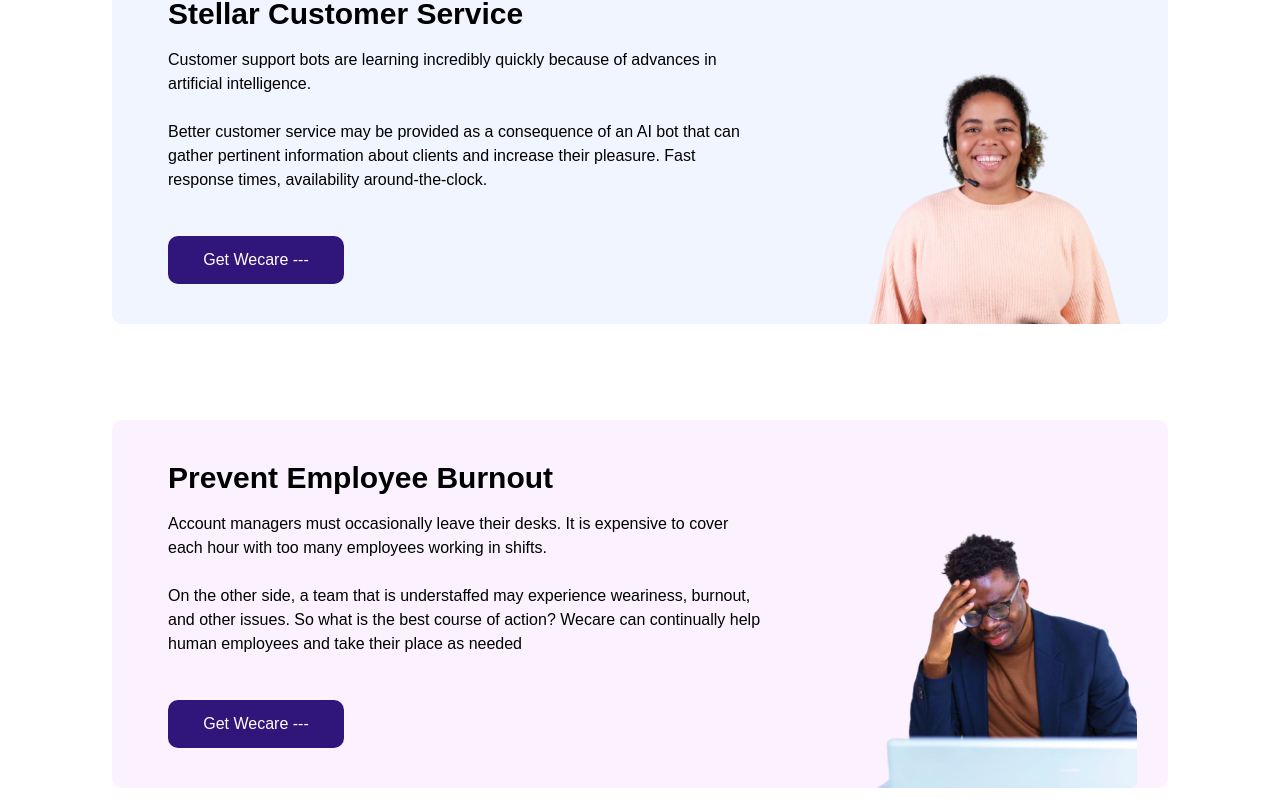
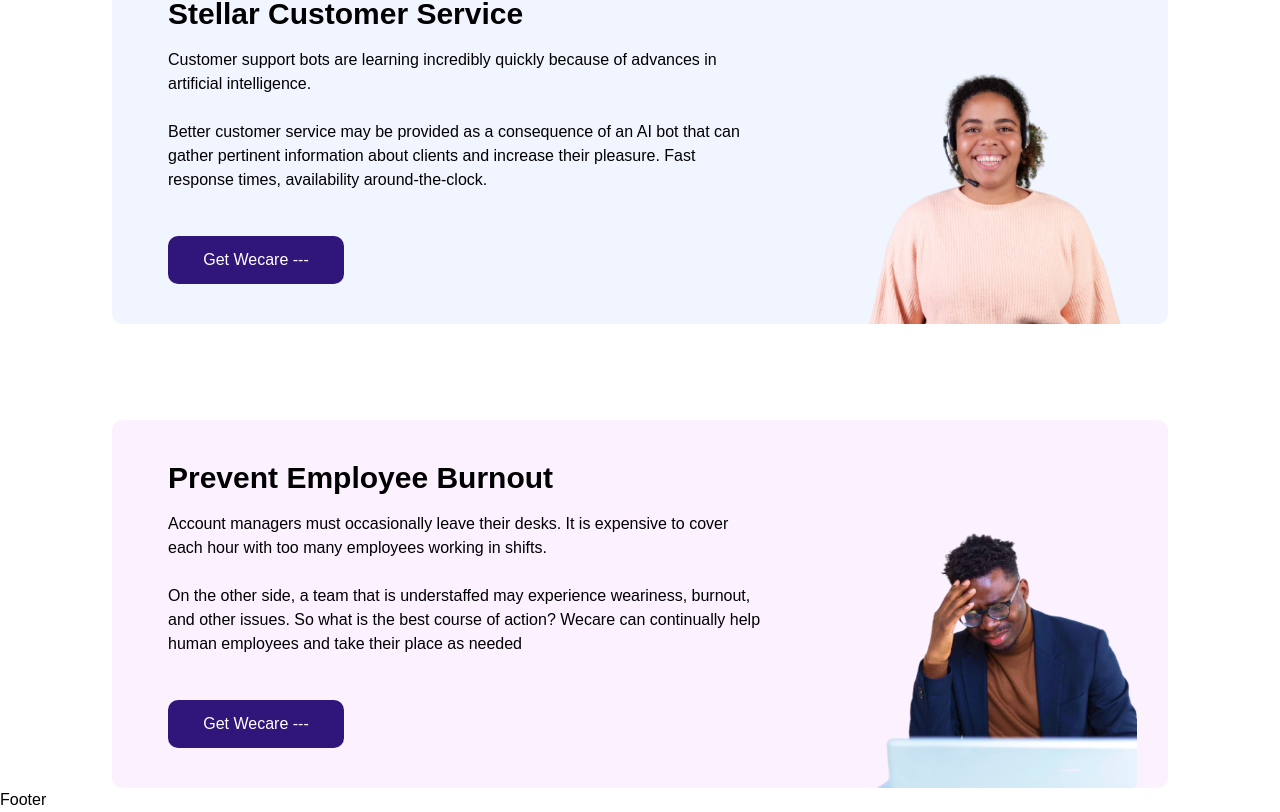
Before and after one commit to Itzadetunji/wecare, a Next.js app: page / in a window 1280 px wide. Shown: the part 1964-2776 px from the top of the page. Before the commit the page ends 2752 px from the top, so only its background shows below. Built offline with nearby package versions, Linux system fonts and the light colour scheme.

Commit message:
Feat: Started work on footer

```diff
--- /dev/null
+++ b/components/Footer/index.tsx
@@ -0,0 +1,8 @@
+import React from "react";
+import type { NextPage } from "next";
+
+const Footer: NextPage = () => {
+	return <footer>Footer</footer>;
+};
+
+export default Footer;
--- a/pages/index.tsx
+++ b/pages/index.tsx
@@ -6,6 +6,7 @@
 import PricingSystem from "@/components/PricingSystem";
 import OurServices from "@/components/OurServices";
 import Navbar from "@/components/Navbar";
+import Footer from "@/components/Footer";
 
 const Home: NextPage = () => {
 	return (
@@ -17,6 +18,7 @@
 			</section>
 			<PricingSystem />
 			<OurServices />
+			<Footer />
 		</main>
 	);
 };
```
Also changed, not shown: public/images/logo-long.png (added).
